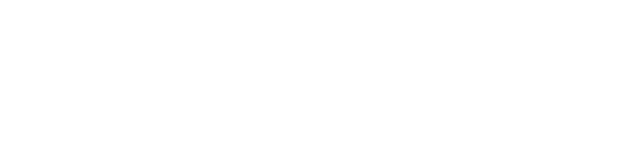
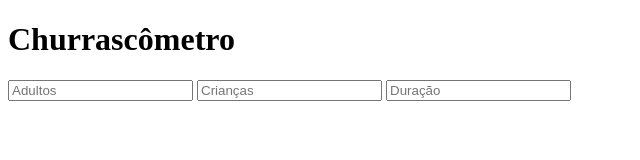
Before and after one commit to yaslazarim/churrascometro, a plain HTML site: page index.html in a window 1280 px wide. Shown: the whole page, without its empty margins (0-640 px from the left). Drawn offline with Linux system fonts and the light colour scheme.

Commit message:
Create initial layout

```diff
--- a/index.html
+++ b/index.html
@@ -8,7 +8,21 @@
     <title>Document</title>
 </head>
 <body>
+    <div>
+        <h1>Churrascômetro</h1>
+        <input id="adultos" name="adultos" type="number" placeholder="Adultos">
+        <input id=criancas" name="criancas" type="number" placeholder="Crianças">
+        <input id="duracao" name="duracao" type="number" placeholder="Duração">
+
+        <div id="resultado">
+
+        </div>
+
+    </div>
+
+
 
     <script src="./scripts/script.js"></script>
+
 </body>
 </html>
```
